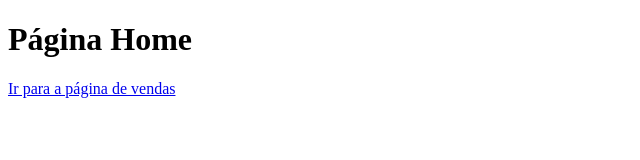
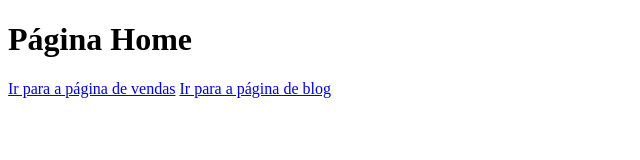
Before and after one commit to jvbiispo/aulagithub, a plain HTML site: page index.html in a window 1280 px wide. Shown: the whole page, without its empty margins (0-640 px from the left). Drawn offline with Linux system fonts and the light colour scheme.

Commit message:
Atualizações no layout

```diff
--- a/index.html
+++ b/index.html
@@ -9,5 +9,6 @@
 <body>
     <h1>Página Home</h1>
     <a href="vendas.html">Ir para a página de vendas</a>
+    <a href="blog.html">Ir para a página de blog</a>
 </body>
 </html>
```
Also changed, not shown: blog.html (+1 -0 lines).
